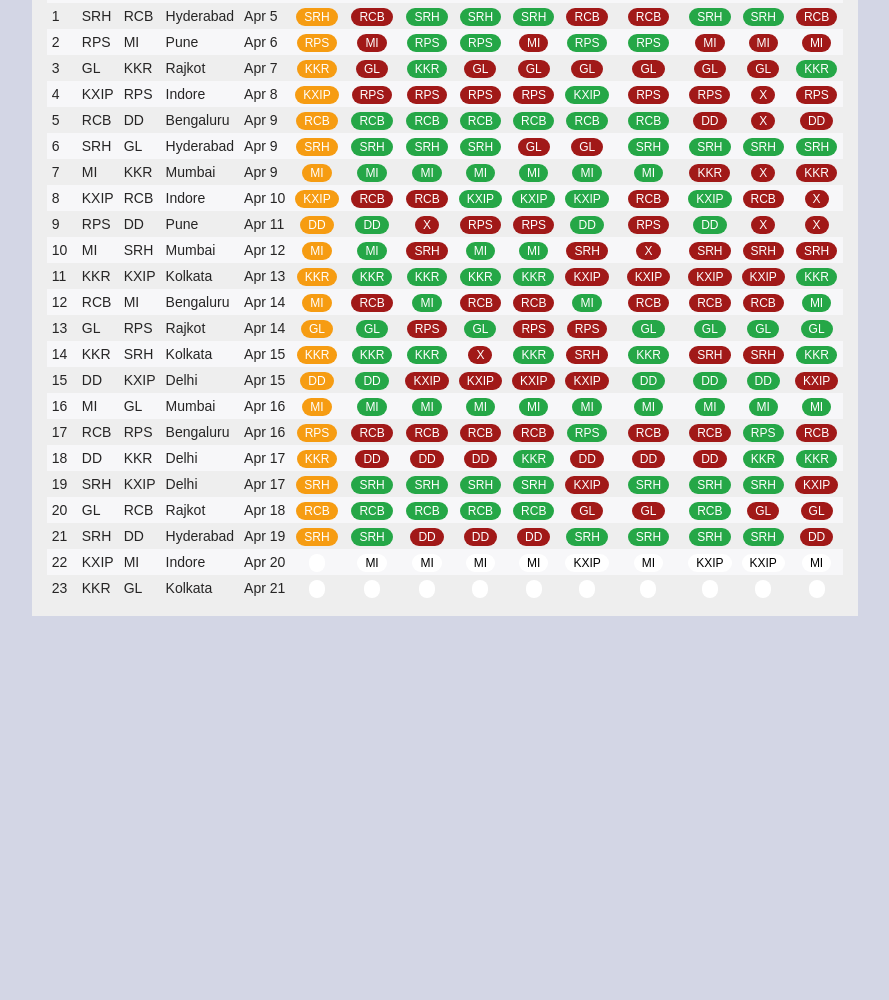
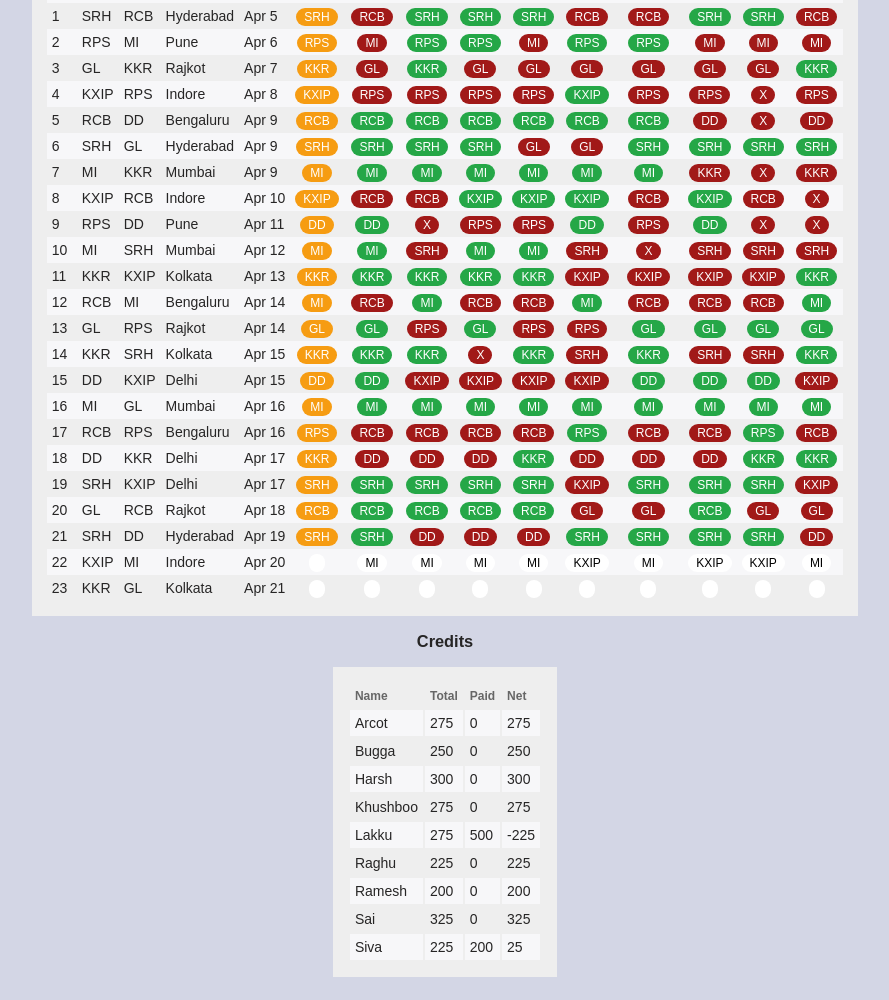
Before and after one commit to ipl10/ipl, a plain HTML site: page index.html in a window 1280 px wide. Shown: the part 153-1153 px from the top of the page, without its empty margins (195-1084 px from the left). Before the commit the page ends 800 px from the top, so only its background shows below. Drawn offline with Linux system fonts and the light colour scheme.

Commit message:
Adding credits table

```diff
--- a/app.js
+++ b/app.js
@@ -1,3 +1,6 @@
+/*global angular*/
+/*global data */
+/*global users */
 var app = angular.module('plunker', []);
 
 app.controller('MainCtrl', function($scope) {
@@ -18,6 +21,9 @@
   $scope.win.sai = noOfWins('sai');
   $scope.win.khushboo = noOfWins('khushboo');
   $scope.total = total();
+  $scope.amount = 25;
+
+  $scope.users = users;
 
   function noOfWins(attr) {
     var count = 0;
--- a/data.js
+++ b/data.js
@@ -1,3 +1,51 @@
+var users = [
+    {
+      name: 'Arcot',
+      paid: 0,
+      key: 'arcot'
+    },
+    {
+      name: 'Bugga',
+      paid: 0,
+      key: 'bugga'
+    },
+    {
+      name: 'Harsh',
+      paid: 0,
+      key: 'harsh'
+    },
+    {
+      name: 'Khushboo',
+      paid: 0,
+      key: 'khushboo'
+    },
+    {
+      name: 'Lakku',
+      paid: 500,
+      key: 'lakku'
+    },
+    {
+      name: 'Raghu',
+      paid: 0,
+      key: 'raghu'
+    },
+    {
+      name: 'Ramesh',
+      paid: 0,
+      key: 'ramesh'
+    },
+    {
+      name: 'Sai',
+      paid: 0,
+      key: 'sai'
+    },
+    {
+      name: 'Siva',
+      paid: 200,
+      key: 'siva'
+    }
+  ]
+
 var data = [
   {
     "match": ["SRH", "RCB"],
--- a/index.html
+++ b/index.html
@@ -8,15 +8,14 @@
     <!-- Bootstrap core CSS -->
     <!--<link href="//netdna.bootstrapcdn.com/bootstrap/3.1.1/css/bootstrap.min.css" rel="stylesheet">-->
     <link rel="stylesheet" href="style.css" />
-    <!--<script data-require="angular.js@1.5.x" src="https://cdnjs.cloudflare.com/ajax/libs/angular.js/1.5.11/angular.min.js" data-semver="1.5.11">-->
-        <script data-require="angular.js@1.5.x" src="angular.min.js" data-semver="1.5.11">
+    <script data-require="angular.js@1.5.x" src="angular.min.js" data-semver="1.5.11">
     </script>
     <script src="data.js"></script>
     <script src="app.js"></script>
   </head>
 
   <body ng-controller="MainCtrl">
-    <h1>Indian Premier League T20</h1>
+    <h1 class="text-center">Indian Premier League T20</h1>
     <table class="tstats-table" cellpadding="0" cellspacing="0">
       <tr>
         <th>S.N</th>
@@ -64,6 +63,22 @@
         <td class="indicator" ng-class="{'correct':d.sai==d.result && d.result!='','wrong':d.sai!=d.result && d.result!=''}"><span>{{d.sai}}</span></td>
       </tr>
     </table>
+
+    <h3 class="text-center">Credits</h3>
+    <table class="tstats-table">
+      <tr>
+        <th>Name</th>
+        <th>Total</th>
+        <th>Paid</th>
+        <th>Net</th>
+      </tr>
+      <tr ng-repeat="user in users">
+        <td>{{user.name}}</td>
+        <td>{{(total-win[user.key])*amount}}</td>
+        <td>{{user.paid}}</td>
+        <td>{{(total-win[user.key])*amount-user.paid}}</td>
+      </tr>
+    </table>
   </body>
 
 </html>
--- a/style.css
+++ b/style.css
@@ -11,11 +11,11 @@
   color: #262525;
   background-color: #d3d6e5;
 }
-h1 {
-	text-align: center;
-}
 .text-right {
 	text-align: right !important;
+}
+.text-center {
+	text-align: center !important;
 }
 
 .tstats-table {
```
